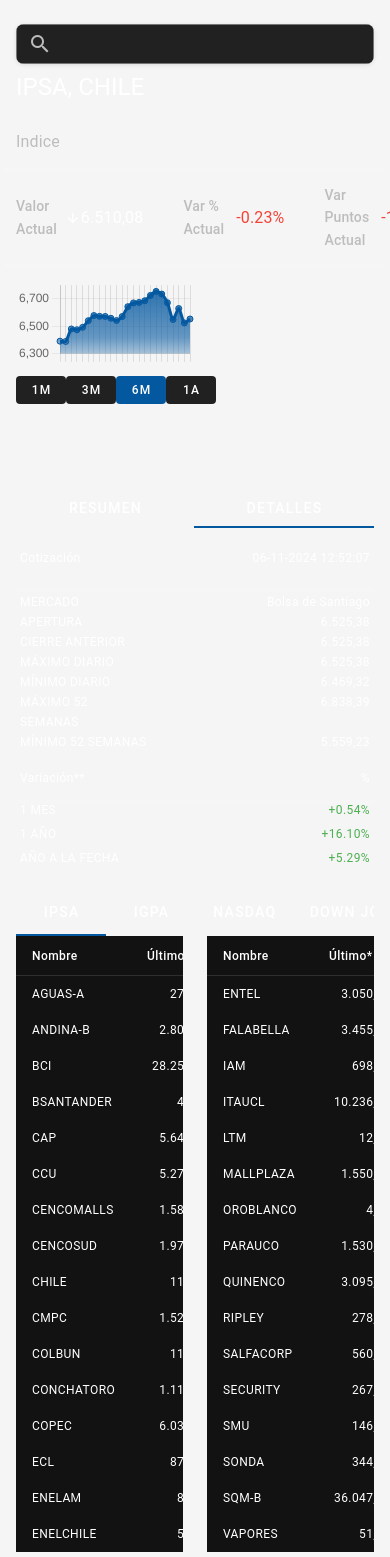
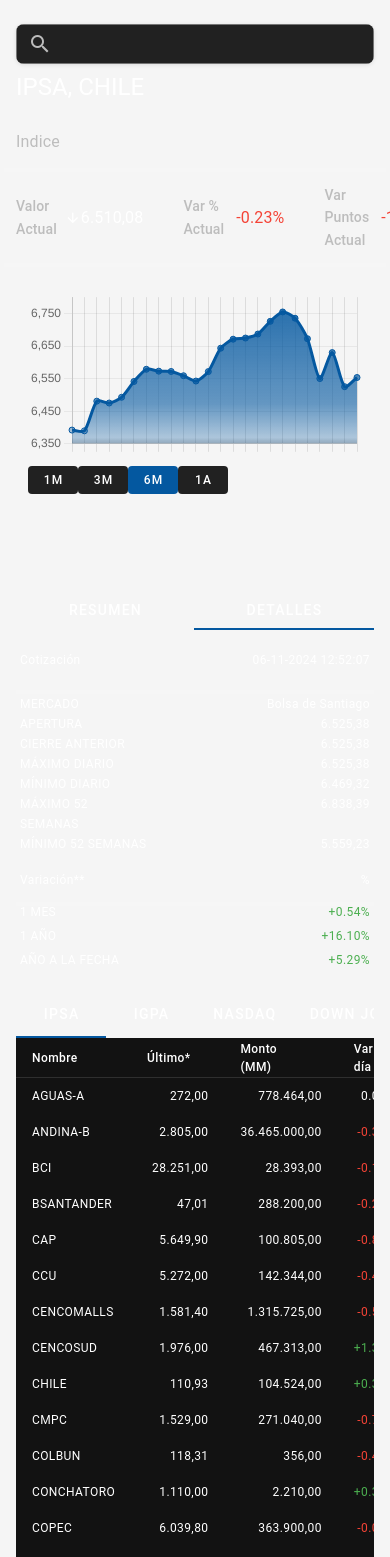
Before and after one commit to vyrusjm/vuetify-finance-dashboard, a Vue app: page / in a window 390 px wide. Shown: the top 1557 px of the page. Built offline with nearby package versions, Linux system fonts and the light colour scheme.

Commit message:
feat: add responsive classes for dashboard layout

```diff
--- a/src/App.vue
+++ b/src/App.vue
@@ -8,7 +8,9 @@
         <v-row class="flex justify-center justify-space-between">
           <v-col cols="12" md="9">
             <header-component />
-            <chart-component class="w-50" />
+            <v-col cols="12" lg="6">
+              <chart-component />
+            </v-col>
           </v-col>
           <v-col cols="12" md="3" class="mt-15">
             <summary-component />
--- a/src/components/ChartComponent.vue
+++ b/src/components/ChartComponent.vue
@@ -74,7 +74,6 @@
       ticks: {
         display: false,
       },
-
     },
   },
 };
@@ -89,13 +88,19 @@
 
 <template>
   <div class="py-10" v-if="isLoading">
-    <v-skeleton-loader type="card" style="height: 32.5vh;"></v-skeleton-loader>
+    <v-skeleton-loader type="card" class="h-32"></v-skeleton-loader>
   </div>
   <div v-else class="rounded-lg shadow-lg p-4 mt-5">
-    <Line :data="chartData" :options="chartOptions" v-if="store.chartData?.length" />
-    <div v-else class="text-center text-gray-500" style="height: 32.5vh;">
-      <alert-component message="No hay datos disponibles para el rango de fecha seleccionado" type="info" />
-
+    <Line
+      :data="chartData"
+      :options="chartOptions"
+      v-if="store.chartData?.length"
+    />
+    <div v-else class="text-center text-gray-500 h-32">
+      <alert-component
+        message="No hay datos disponibles para el rango de fecha seleccionado"
+        type="info"
+      />
     </div>
 
     <div class="d-flex mt-3">
@@ -112,3 +117,9 @@
     </div>
   </div>
 </template>
+
+<style scoped>
+.h-32 {
+  height: 32vh;
+}
+</style>
--- a/src/components/InstrumentListComponent.vue
+++ b/src/components/InstrumentListComponent.vue
@@ -27,7 +27,6 @@
   { title: "12 Meses", key: "pct1Y" },
 ];
 
-// Dividir en dos partes iguales
 const firstHalf = computed(() =>
   constituents.value.slice(0, Math.ceil(constituents.value.length / 2))
 );
@@ -38,8 +37,7 @@
 
 <template>
   <v-row>
-    <!-- Primera tabla -->
-    <v-col cols="6">
+    <v-col cols="12" lg="6">
       <v-data-table
         :headers="headers"
         :items="firstHalf"
@@ -60,9 +58,7 @@
         </template>
       </v-data-table>
     </v-col>
-
-    <!-- Segunda tabla -->
-    <v-col cols="6">
+    <v-col cols="12" lg="6">
       <v-data-table
         :headers="headers"
         :items="secondHalf"
--- a/src/store/instrumentStore.ts
+++ b/src/store/instrumentStore.ts
@@ -1,4 +1,4 @@
-// src/stores/instrumentStore.ts
+
 import { defineStore } from "pinia";
 import { ref, computed } from "vue";
 import {
```
